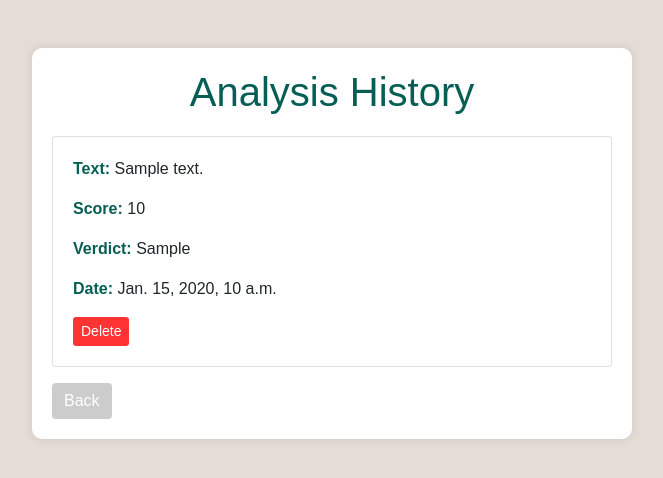
After one commit to zoro-005/fake-news-detector, a Django app: page /history/ in a window 1280 px wide. The commit adds this page. Shown: the top 478 px of the page, without its empty margins (308-971 px from the left). Run offline with Django 5.2, Linux system fonts and the light colour scheme; tables that the repository leaves empty hold one stand-in row (values such as "Sample post"); some libraries are stand-ins or nearby versions.

Commit message:
completed

```diff
--- a/fakenewsdetector/detector/urls.py
+++ b/fakenewsdetector/detector/urls.py
@@ -1,6 +1,10 @@
 from django.urls import path
 from . import views
 
+app_name = 'detector'
+
 urlpatterns=[
     path('', views.index, name='index'),
+    path('history/', views.history, name='history'),
+    path('delete/<int:article_id>/', views.delete_article, name='delete_article'),
 ]
--- a/fakenewsdetector/detector/views.py
+++ b/fakenewsdetector/detector/views.py
@@ -1,9 +1,9 @@
-
-# Create your views here.
-from django.shortcuts import render
+from django.shortcuts import render, redirect, get_object_or_404
 from .models import Article
 import re
 from textblob import TextBlob
+from bs4 import BeautifulSoup
+import requests
 
 def analyze_news(text, url=''):
     score = 0
@@ -27,18 +27,45 @@ def analyze_news(text, url=''):
     verdict = "Likely Fake" if score > 50 else "Likely Reliable"
     return {"score": score, "verdict": verdict, "details": {
         "sensational": sensational_count, "punctuation": punctuation_hits, "spelling": spelling_errors
-    }}
+    }, "from_url": url and not text.strip()}  # Updated to check if URL was the source
 
 def index(request):
     if request.method == 'POST':
-        text = request.POST.get('news_text')
-        url = request.POST.get('news_url', '')
-        result = analyze_news(text, url)
+        text = request.POST.get('news_text', '').strip()
+        url = request.POST.get('news_url', '').strip()
+        source_text = text  # Default to manual text if provided
+        from_url = False
+        if url and not text:  # URL only
+            try:
+                response = requests.get(url)
+                response.raise_for_status()
+                soup = BeautifulSoup(response.content, 'html.parser')
+                source_text = ' '.join(p.get_text() for p in soup.find_all('p') if p.get_text().strip())
+                if not source_text:
+                    source_text = "No usable content found at URL."
+                from_url = True
+            except requests.RequestException as e:
+                source_text = f"Error fetching URL: {str(e)}"
+        elif not text and not url:  # Neither provided
+            return render(request, 'index.html', {'error': 'Please enter text or a URL to analyze.'})
+        result = analyze_news(source_text, url)
+        result["from_url"] = from_url  # Override with the correct flag
         Article.objects.create(
-            text=text,
+            text=source_text,
             url=url,
             score=result['score'],
             verdict=result['verdict']
         )
-        return render(request, 'result.html', {'result': result})
+        return render(request, 'result.html', {'result': result, 'source_text': source_text})
     return render(request, 'index.html')
+
+def history(request):
+    articles = Article.objects.all().order_by('-timestamp')
+    return render(request, 'history.html', {'articles': articles})
+
+def delete_article(request, article_id):
+    article = get_object_or_404(Article, id=article_id)
+    if request.method == 'POST':
+        article.delete()
+        return redirect('detector:history')
+    return render(request, 'confirm_delete.html', {'article': article})
--- a/fakenewsdetector/static/style.css
+++ b/fakenewsdetector/static/style.css
@@ -51,3 +51,12 @@ ul li {
 p strong {
     color: #075e54;
 }
+
+.btn-danger {
+    background-color: #ff3333; /* Bright red for delete */
+    border: none;
+}
+
+.btn-danger:hover {
+    background-color: #cc0000; /* Darker red on hover */
+}
--- /dev/null
+++ b/fakenewsdetector/templates/history.html
@@ -0,0 +1,29 @@
+{% load static %}
+
+<!DOCTYPE html>
+<html>
+<head>
+    <title>History</title>
+    <link rel="stylesheet" href="https://stackpath.bootstrapcdn.com/bootstrap/4.5.2/css/bootstrap.min.css">
+    <link rel="stylesheet" href="{% static 'style.css' %}">
+</head>
+<body>
+    <div class="container mt-5">
+        <h1>Analysis History</h1>
+        {% for article in articles %}
+            <div class="card mb-3">
+                <div class="card-body">
+                    <p><strong>Text:</strong> {{ article.text|truncatechars:50 }}</p>
+                    <p><strong>Score:</strong> {{ article.score }}</p>
+                    <p><strong>Verdict:</strong> {{ article.verdict }}</p>
+                    <p><strong>Date:</strong> {{ article.timestamp }}</p>
+                    <a href="{% url 'detector:delete_article' article.id %}" class="btn btn-danger btn-sm">Delete</a>
+                </div>
+            </div>
+        {% empty %}
+            <p>No history yet.</p>
+        {% endfor %}
+        <a href="{% url 'detector:index' %}" class="btn btn-secondary">Back</a>
+    </div>
+</body>
+</html>
--- a/requirements.txt
+++ b/requirements.txt
@@ -1,3 +1,4 @@
-django==5.0.7
+django==5.2
 textblob==0.18.0
 beautifulsoup4==4.12.3
+requests
```
Also changed, not shown: fakenewsdetector/templates/confirm_delete.html (added, +24 -0 lines), fakenewsdetector/templates/index.html (+6 -2 lines), fakenewsdetector/templates/result.html (+8 -0 lines), fakenewsdetector/db.sqlite3, fakenewsdetector/detector/migrations/0001_initial.py (added).
